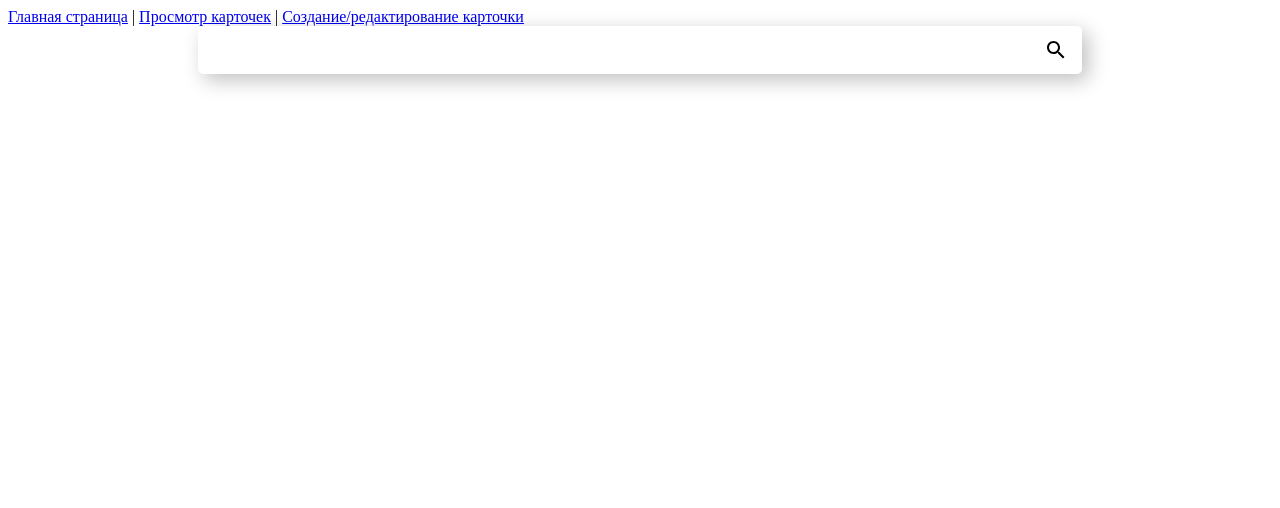
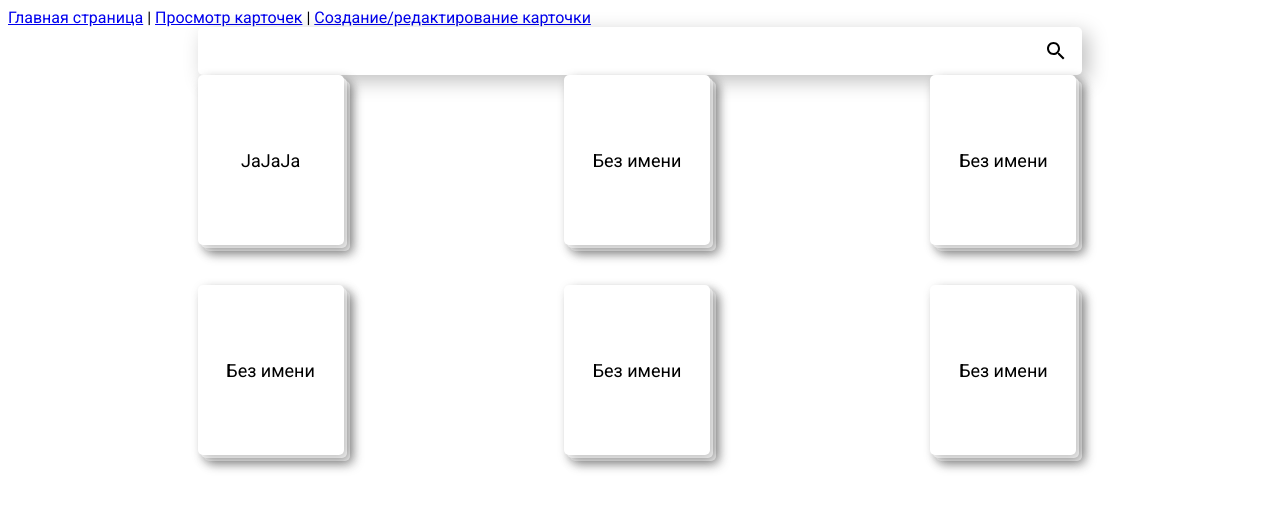
Before and after one commit to GeniaBb/Card, a Vue app: page / in a window 1280 px wide. Shown: the top 508 px of the page. Built offline with nearby package versions, Linux system fonts and the light colour scheme.

Commit message:
MC-6 Добавлен компонент стопка карточек

```diff
--- a/src/App.vue
+++ b/src/App.vue
@@ -10,6 +10,14 @@
 </template>
 
 <style lang="scss">
+@import url('https://fonts.googleapis.com/css2?family=Roboto:wght@400;500&display=swap');
+$main-font-color: #443434;
+
+* {
+  font-family: Roboto, sans-serif;
+  font-weight: 400;
+  font-style: normal;
+}
 </style>
 
 <script>
--- /dev/null
+++ b/src/components/StackOfCards.vue
@@ -0,0 +1,57 @@
+<template>
+  <div class="stack">
+    <div class="stack__card"></div>
+    <div class="stack__card"></div>
+    <div class="stack__card">
+      <span class="card-text">{{ cardsetname }}</span>
+    </div>
+  </div>
+</template>
+
+<style lang="scss">
+$white-color: #ffffff;
+.stack {
+  position: relative;
+  width: 152px;
+  height: 176px;
+  &__card {
+    width: 146px;
+    height: 170px;
+    border-radius: 5px;
+    background-color: $white-color;
+    box-shadow: 4px 4px 11px rgba(0, 0, 0, 0.25);
+    position: absolute;
+
+    &:nth-child(1) {
+      top: 6px;
+      left: 6px;
+    }
+
+    &:nth-child(2) {
+      top: 3px;
+      left: 3px;
+    }
+    &:nth-child(3) {
+      text-align: center;
+      display: flex;
+      align-items: center;
+      justify-content: center;
+    }
+
+    .card-text {
+      font-size: 18px;
+    }
+  }
+}
+</style>
+
+<script>
+export default {
+  name: 'StackOfCards',
+  props: {
+    cardsetname: {
+      default: 'Без имени',
+    },
+  },
+}
+</script>
--- a/src/views/MainPage.vue
+++ b/src/views/MainPage.vue
@@ -1,6 +1,14 @@
 <template>
   <div class="main-page">
     <search @search="onSearch"></search>
+    <div class="wrapper">
+      <stack cardsetname="JaJaJa"></stack>
+      <stack></stack>
+      <stack></stack>
+      <stack></stack>
+      <stack></stack>
+      <stack></stack>
+    </div>
   </div>
 </template>
 
@@ -8,14 +16,23 @@
 .main-page {
   padding: 0 15%;
 }
+
+.wrapper {
+  display: grid;
+  grid-template-columns: 152px 152px 152px;
+  justify-content: space-between;
+  grid-row-gap: 34px;
+}
 </style>
 <script>
 import Search from '@/components/Search.vue'
+import StackOfCards from '@/components/StackOfCards.vue'
 
 export default {
   name: 'MainPage',
   components: {
     search: Search,
+    stack: StackOfCards,
   },
   methods: {
     onSearch(event) {
```
